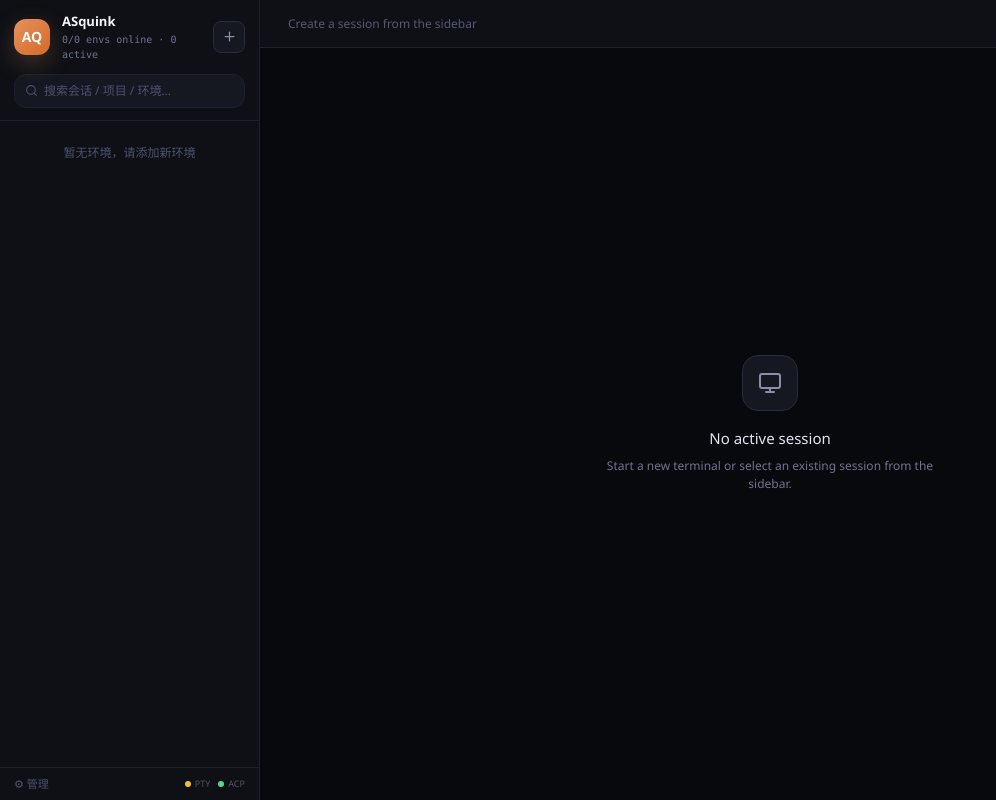
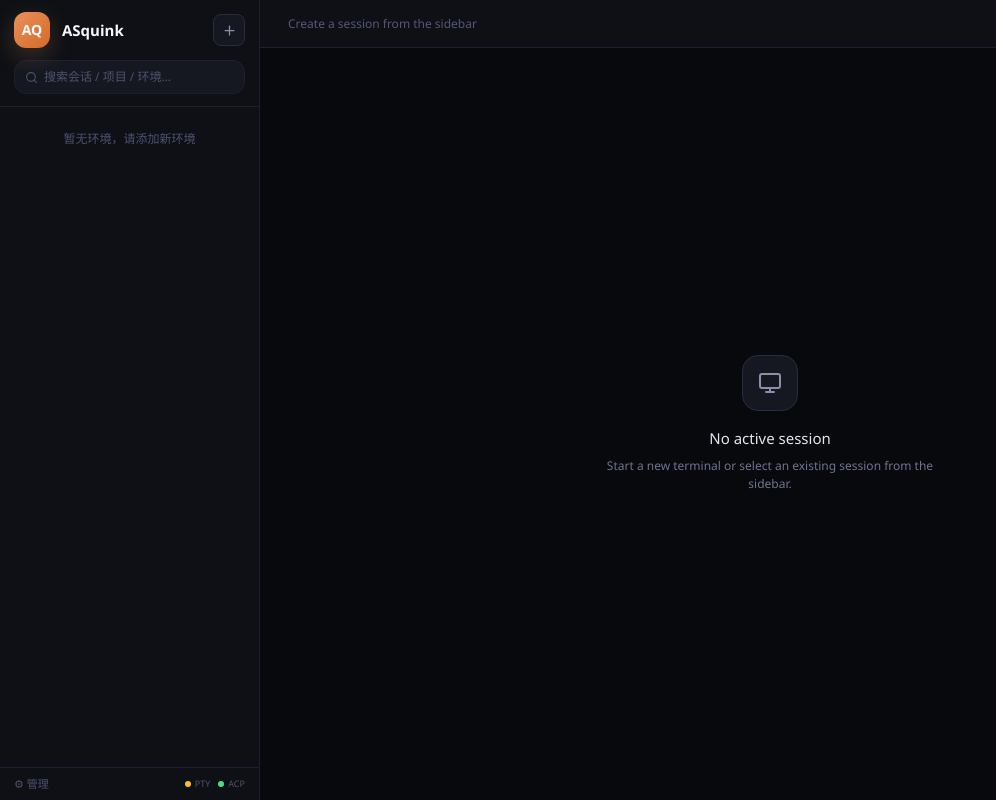
Before and after one commit to adyingfish/asquink, a React (Vite) app: page / in a window 1280 px wide. Shown: the whole page, without its empty margins (0-996 px from the left). Built offline with nearby package versions, Linux system fonts and the light colour scheme; the HTML template or start-up script is replaced by a standard one.

Commit message:
refactor(sidebar): 移除 App 标题处的统计信息并增大标题字号

```diff
--- a/src/components/Sidebar.tsx
+++ b/src/components/Sidebar.tsx
@@ -410,9 +410,6 @@ export default function Sidebar({
     return 0
   })
 
-  const onlineEnvCount = envs.filter(env => (envStatuses[env.id] || env.status) === 'online').length
-  const activeSessionCount = sessions.filter(session => session.status !== 'disconnected').length
-
   return (
     <div
       className="w-[260px] bg-[#0e1015] border-r border-[#1d2030] flex flex-col flex-shrink-0 relative"
@@ -424,10 +421,7 @@ export default function Sidebar({
             AQ
           </div>
           <div className="flex-1 min-w-0">
-            <div className="text-[13px] font-semibold text-[#f5f7fb]">ASquink</div>
-            <div className="text-[10px] text-[#6f748f] font-mono">
-              {onlineEnvCount}/{envs.length || 0} envs online · {activeSessionCount} active
-            </div>
+            <div className="text-[15px] font-semibold text-[#f5f7fb]">ASquink</div>
           </div>
           <button
             onClick={() => setShowNewSession(true)}
```
